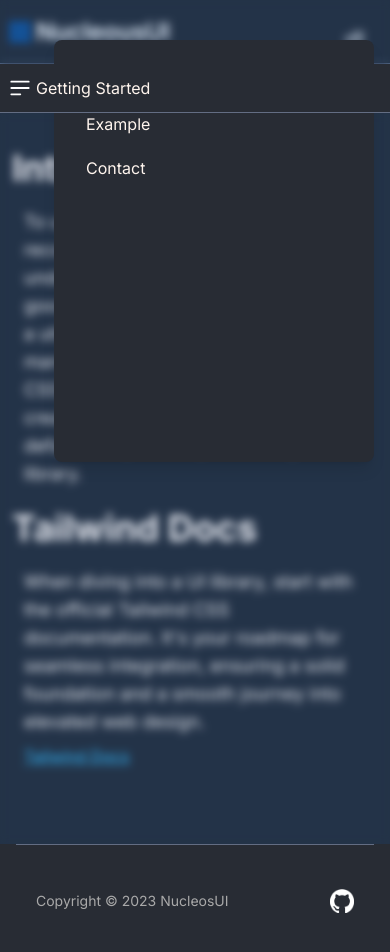
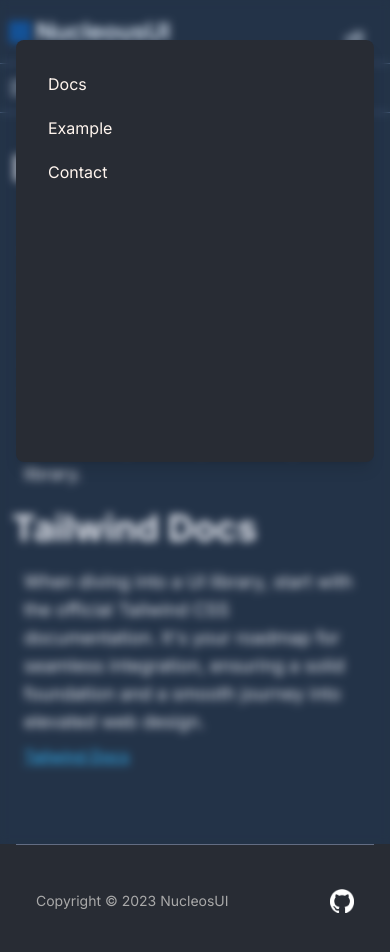
Before and after one commit to justizha/NucleousUI, a Next.js app: page /documentation in a window 390 px wide. Both pictures are taken after a click on the button 354 px from the left and 31 px from the top of the page. Shown: the top 952 px of the page. Built offline with nearby package versions, Linux system fonts and the light colour scheme.

Commit message:
conditional rendering

```diff
--- a/package.json
+++ b/package.json
@@ -32,6 +32,7 @@
     "react-fast-marquee": "^1.6.2",
     "react-highlight": "^0.15.0",
     "react-hot-toast": "^2.4.1",
+    "react-resizable-panels": "^1.0.7",
     "react-syntax-highlighter": "^15.5.0",
     "sweetalert2": "^11.6.13",
     "sweetalert2-react-content": "^5.0.7",
--- a/src/components/NavBar.tsx
+++ b/src/components/NavBar.tsx
@@ -7,9 +7,9 @@ import { useState } from "react";
 export default function NavBar() {
     const [isOpen, setIsOpen] = useState(false);
 
-    const handleClick = () => {
-        setIsOpen(!isOpen);
-    };
+    // const handleClick = () => {
+    //     setIsOpen(!isOpen);
+    // };
 
     const menu = "menu.svg";
     const close = "close.svg";
@@ -45,7 +45,7 @@ export default function NavBar() {
             <div className="md:hidden flex flex-1 justify-end items-center ">
                 <div className="md:hidden flex flex-1 justify-end items-center mx-4">
                     <div className="grid place-items-center ">
-                        <button onClick={handleClick} className='flex items-center justify-center h-10 w-10'>
+                        <button onClick={() => { setIsOpen(!isOpen) }} className='flex items-center justify-center h-10 w-10'>
                             <img
                                 src={menu}
                                 alt="menu"
@@ -56,17 +56,17 @@ export default function NavBar() {
                     {isOpen && (
                         <div
                             className="fixed inset-0 bg-main-blue/10 backdrop-blur-sm bg-opacity-20 z-[200] lg:hidden"
-                            onClick={handleClick}
+                            onClick={() => { setIsOpen(!isOpen) }}
                         ></div>
                     )}
                     {isOpen && (
-                        <div className='fixed right-4 top-10  w-full max-w-xs shadow-lg h-1/2 rounded-lg bg-main-black z-[200] py-4'>
+                            <div className='fixed top-10 right-0 left-0 mx-4  shadow-lg h-1/2 rounded-lg bg-main-black z-[200] py-5'>
                                 {NavLink.map((link) => (
                                     <ul className="list-none mx-4 text-start flex justify-center flex-col mt-1 gap-1" key={link.href}>
                                         <li >
                                             <Link
                                                 href={link.href}
-                                            className='text-base flex gap-1 text-main-white hover:bg-opacity-70 hover:text-gray-200 duration-150  max-w-sm px-4 py-2' onClick={handleClick}>
+                                                className='text-base flex gap-1 text-main-white hover:bg-opacity-70 hover:text-gray-200 duration-150  max-w-sm px-4 py-2' onClick={() => { setIsOpen(!isOpen) }}>
                                                 {link.title}
                                             </Link>
                                         </li>
@@ -76,6 +76,18 @@ export default function NavBar() {
                     )}
                 </div>
             </div>
+            {path === '/documentation' ? (
+                <div className="z-50 absolute top-16 lg:hidden py-2 flex items-center bg-main-black border-b border-main-accent w-full">
+                    <button type="button" className="inline-flex items-center p-1 ms-1 text-sm text-white rounded-lg sm:hidden">
+                        <svg className="w-6 h-6" aria-hidden="true" fill="currentColor" viewBox="0 0 20 20" xmlns="http://www.w3.org/2000/svg">
+                            <path clipRule="evenodd" fillRule="evenodd" d="M2 4.75A.75.75 0 012.75 4h14.5a.75.75 0 010 1.5H2.75A.75.75 0 012 4.75zm0 10.5a.75.75 0 01.75-.75h7.5a.75.75 0 010 1.5h-7.5a.75.75 0 01-.75-.75zM2 10a.75.75 0 01.75-.75h14.5a.75.75 0 010 1.5H2.75A.75.75 0 012 10z"></path>
+                        </svg>
+                    </button>
+                    <h3 className="text-main-white">Getting Started </h3>
+                </div>
+            ) :
+                <>
+                </>}
         </header >
     )
 }
--- a/src/components/SideBar.tsx
+++ b/src/components/SideBar.tsx
@@ -32,14 +32,7 @@ export default function SideBar() {
 
     return (
         <>
-            <div className="z-50 absolute top-16 lg:hidden py-2 flex items-center bg-main-black border-b border-main-accent w-full">
-                <button type="button" onClick={handleClick} className="inline-flex items-center p-1 ms-1 text-sm text-white rounded-lg sm:hidden">
-                    <svg className="w-6 h-6" aria-hidden="true" fill="currentColor" viewBox="0 0 20 20" xmlns="http://www.w3.org/2000/svg">
-                        <path clipRule="evenodd" fillRule="evenodd" d="M2 4.75A.75.75 0 012.75 4h14.5a.75.75 0 010 1.5H2.75A.75.75 0 012 4.75zm0 10.5a.75.75 0 01.75-.75h7.5a.75.75 0 010 1.5h-7.5a.75.75 0 01-.75-.75zM2 10a.75.75 0 01.75-.75h14.5a.75.75 0 010 1.5H2.75A.75.75 0 012 10z"></path>
-                    </svg>
-                </button>
-                <h3 className="text-main-white">Getting Started </h3>
-            </div>
+
             {/* BACKDROP */}
             {toggle && (
                 <div
```
Also changed, not shown: 1 other file (tests, documents, lock files or other folders). Lines whose indentation alone changed are shown as unchanged.
